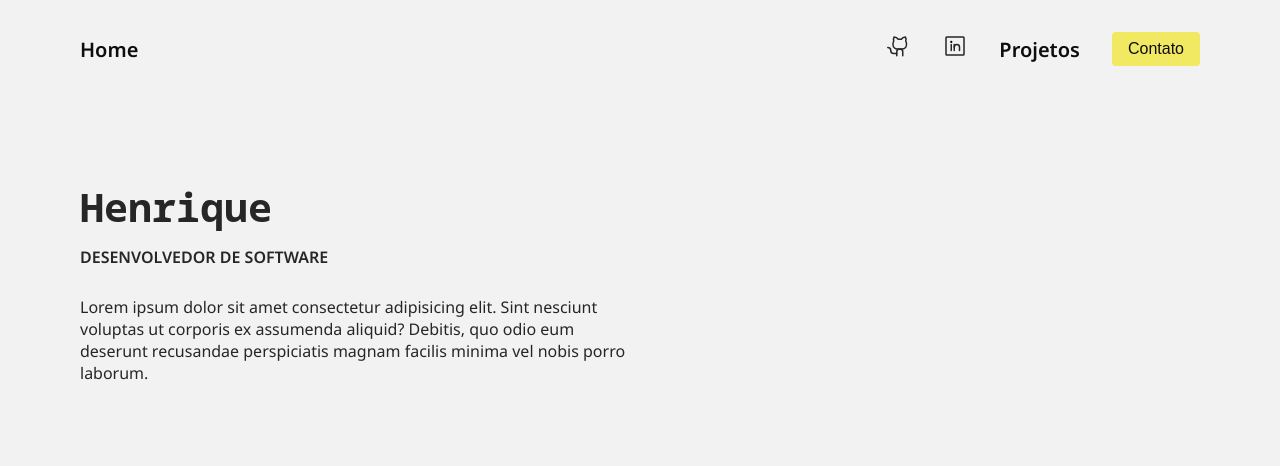
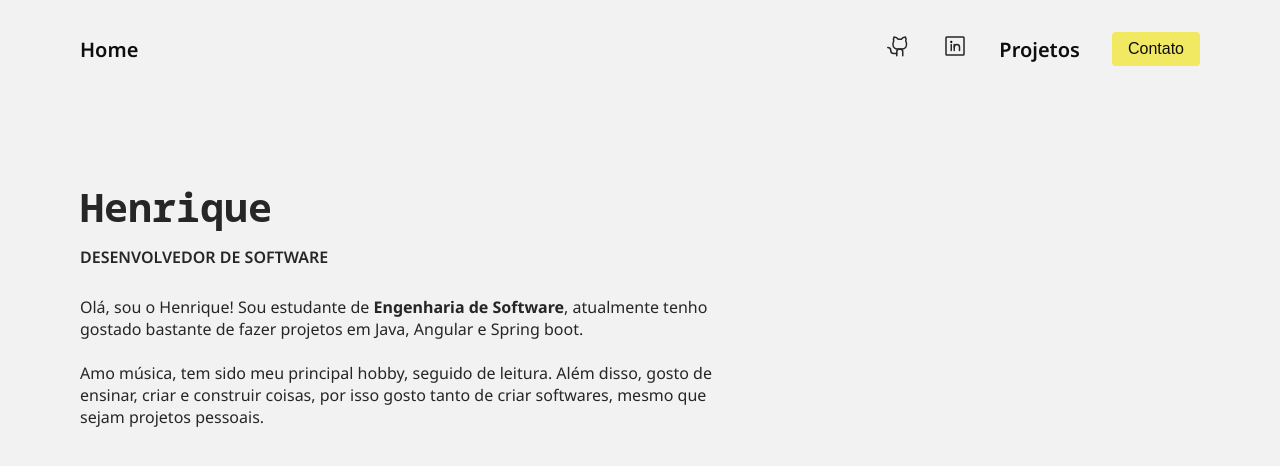
Before and after one commit to oihenrique/portfolio-web, an Angular app: page / in a window 1280 px wide. Shown: the top 466 px of the page. Built offline with nearby package versions, Linux system fonts and the light colour scheme.

Commit message:
fix: update about text

```diff
--- a/src/app/components/shared/main-section/main-section.component.html
+++ b/src/app/components/shared/main-section/main-section.component.html
@@ -2,6 +2,11 @@
     <div class="main-content">
         <h1>Henrique</h1>
         <span>DESENVOLVEDOR DE SOFTWARE</span>
-        <p>Lorem ipsum dolor sit amet consectetur adipisicing elit. Sint nesciunt voluptas ut corporis ex assumenda aliquid? Debitis, quo odio eum deserunt recusandae perspiciatis magnam facilis minima vel nobis porro laborum.</p>
+        <p>
+            Olá, sou o Henrique! Sou estudante de <strong>Engenharia de Software</strong>, atualmente tenho gostado
+            bastante de fazer projetos em Java, Angular e Spring boot. <br><br>Amo música, tem sido meu principal
+            hobby, seguido de leitura. Além disso, gosto de ensinar, criar e construir coisas, por isso gosto
+            tanto de criar softwares, mesmo que sejam projetos pessoais.
+        </p>
     </div>
 </section>
--- a/src/app/components/shared/main-section/main-section.component.scss
+++ b/src/app/components/shared/main-section/main-section.component.scss
@@ -36,7 +36,7 @@ section {
 
     .main-content {
         align-items: flex-start !important;
-        max-width: 50%;
+        max-width: 60%;
 
         h1 {
             font-size: 56px;
```
